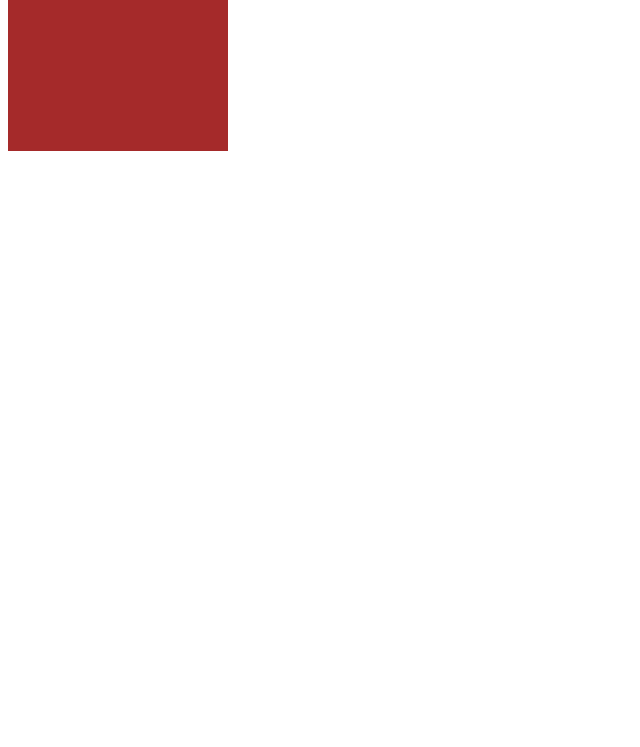
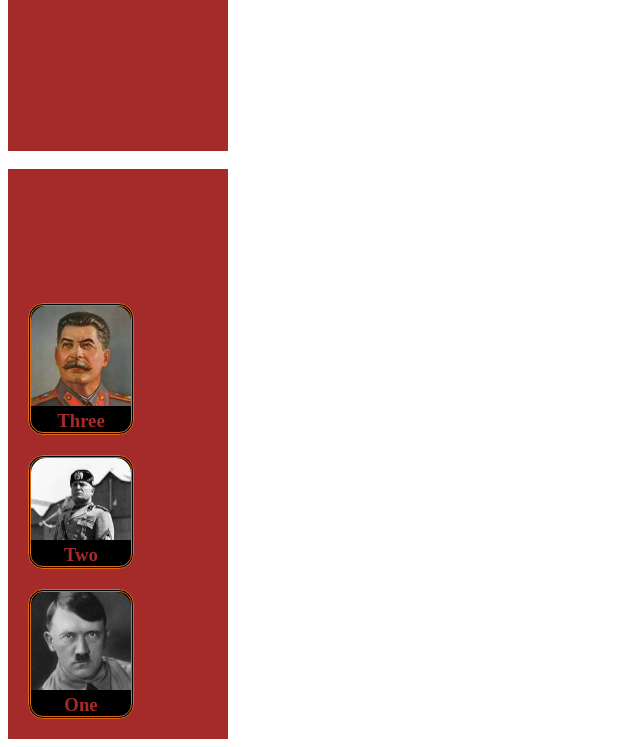
Before and after one commit to manthansharadbire/flexboxes, a plain HTML site: page index.html in a window 1280 px wide. Shown: the part 427-1174 px from the top of the page, without its empty margins (0-640 px from the left). Before the commit the page ends 800 px from the top, so only its background shows below. Drawn offline with Linux system fonts and the light colour scheme.

Commit message:
column & column-reverse added

```diff
--- a/index.html
+++ b/index.html
@@ -4,6 +4,8 @@
 <title>Flexboxes</title>
 <style>
 .parent{ background-color: brown; width: 200px; padding: 10px; height: 550px;}
+
+.parent1{ background-color: brown; width: 200px; padding: 10px; height: 550px; flex-direction: column-reverse; display: flex;}
 
 .a{border: double rgb(216, 105, 31) 3px;
 background-color: black; width: 100px; margin: 10px; border-radius: 15px;}
@@ -34,6 +36,24 @@ background-color: black; width: 100px; margin: 10px; border-radius: 15px;}
 <h3 class="aaa">Three</h3></div>
 
 </div>
+<br>
+
+<div class="parent1">
+
+    <div class="a">
+    <img src="./images/hitler.jpeg" alt="hitler's image" class="aa">
+    <h3 class="aaa">One</h3>
+    </div>
+
+    <div class="a">
+    <img src="./images/benito.jpeg" alt="benito's image" class="aa">
+    <h3 class="aaa">Two</h3></div>
+
+    <div class="a">
+    <img src="./images/stain.jpg" alt="stlain's image" class="aa">
+    <h3 class="aaa">Three</h3></div>
+
+    </div>
 
 </body>
 </html>
```
